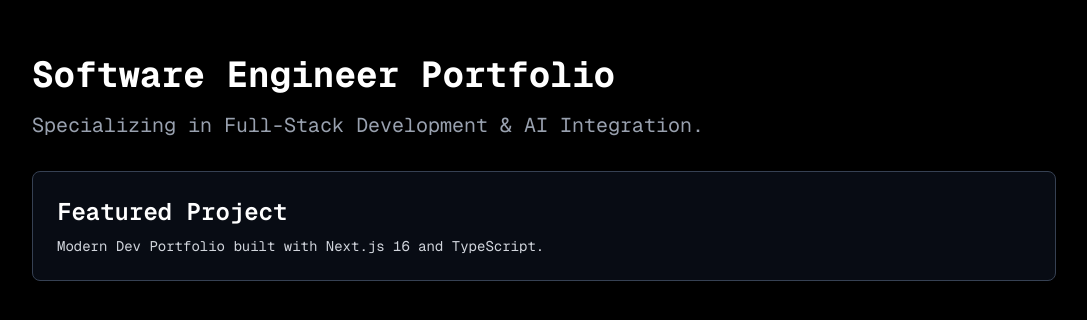
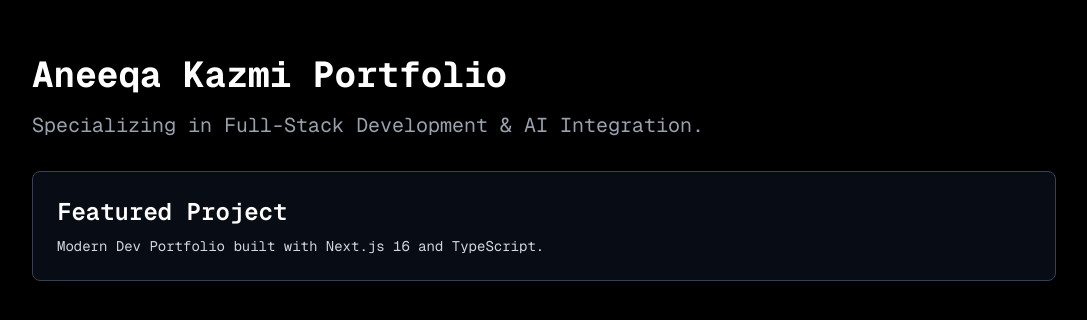
Before and after one commit to aneeqakazmi137/modern-dev-portfolio, a Next.js app: page / in a window 1280 px wide. Shown: the part 232-552 px from the top of the page, without its empty margins (96-1183 px from the left). Built offline with nearby package versions, Linux system fonts and the light colour scheme.

Commit message:
changed my name to Aneeqa

```diff
--- a/src/app/page.tsx
+++ b/src/app/page.tsx
@@ -2,7 +2,7 @@
   return (
     <main className="flex min-h-screen flex-col items-center justify-center bg-black text-white p-24">
       <div className="z-10 max-w-5xl w-full items-center justify-between font-mono text-sm">
-        <h1 className="text-4xl font-bold mb-4">Software Engineer Portfolio</h1>
+        <h1 className="text-4xl font-bold mb-4">Aneeqa Kazmi Portfolio</h1>
         <p className="text-xl text-gray-400 mb-8">
           Specializing in Full-Stack Development & AI Integration.
         </p>
```
